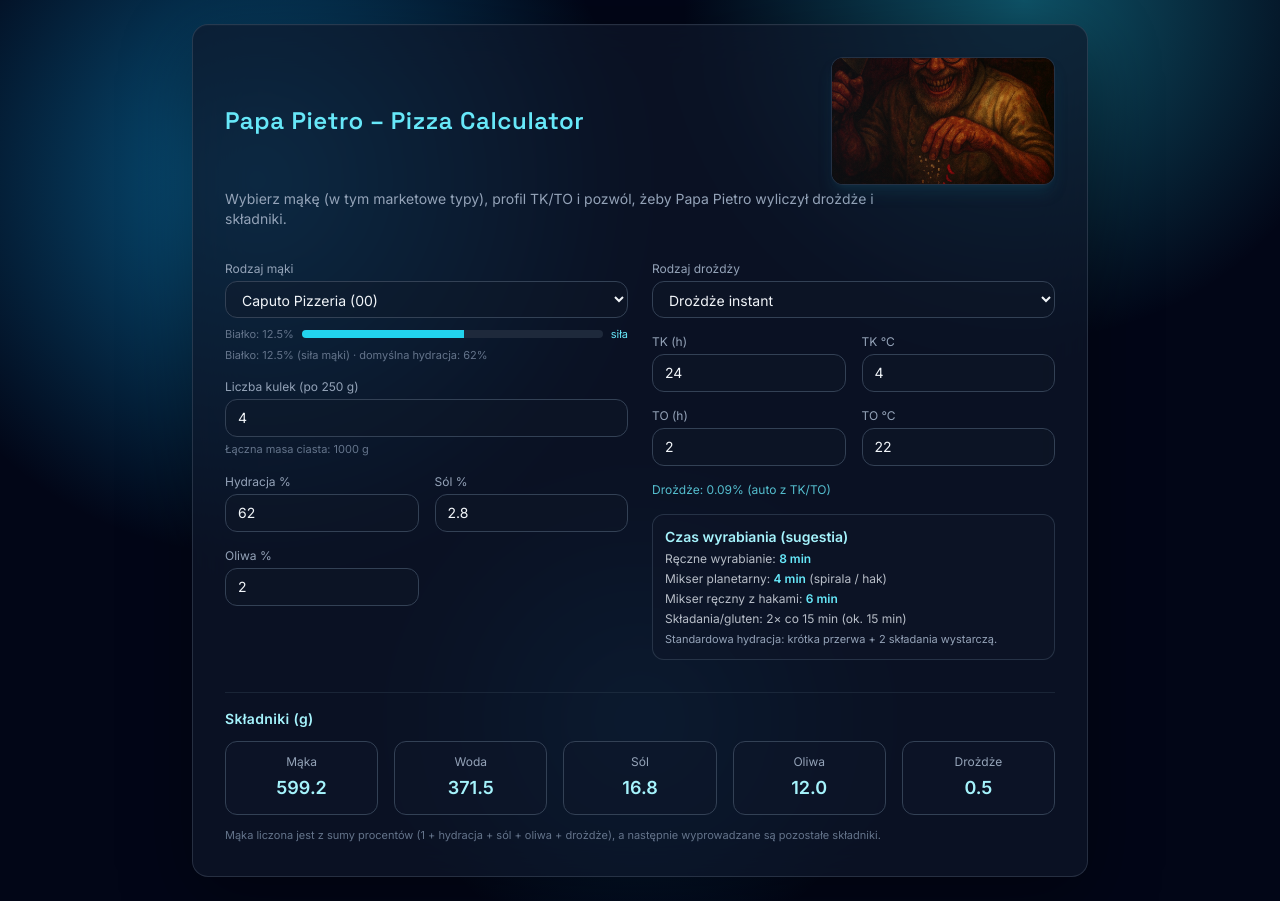
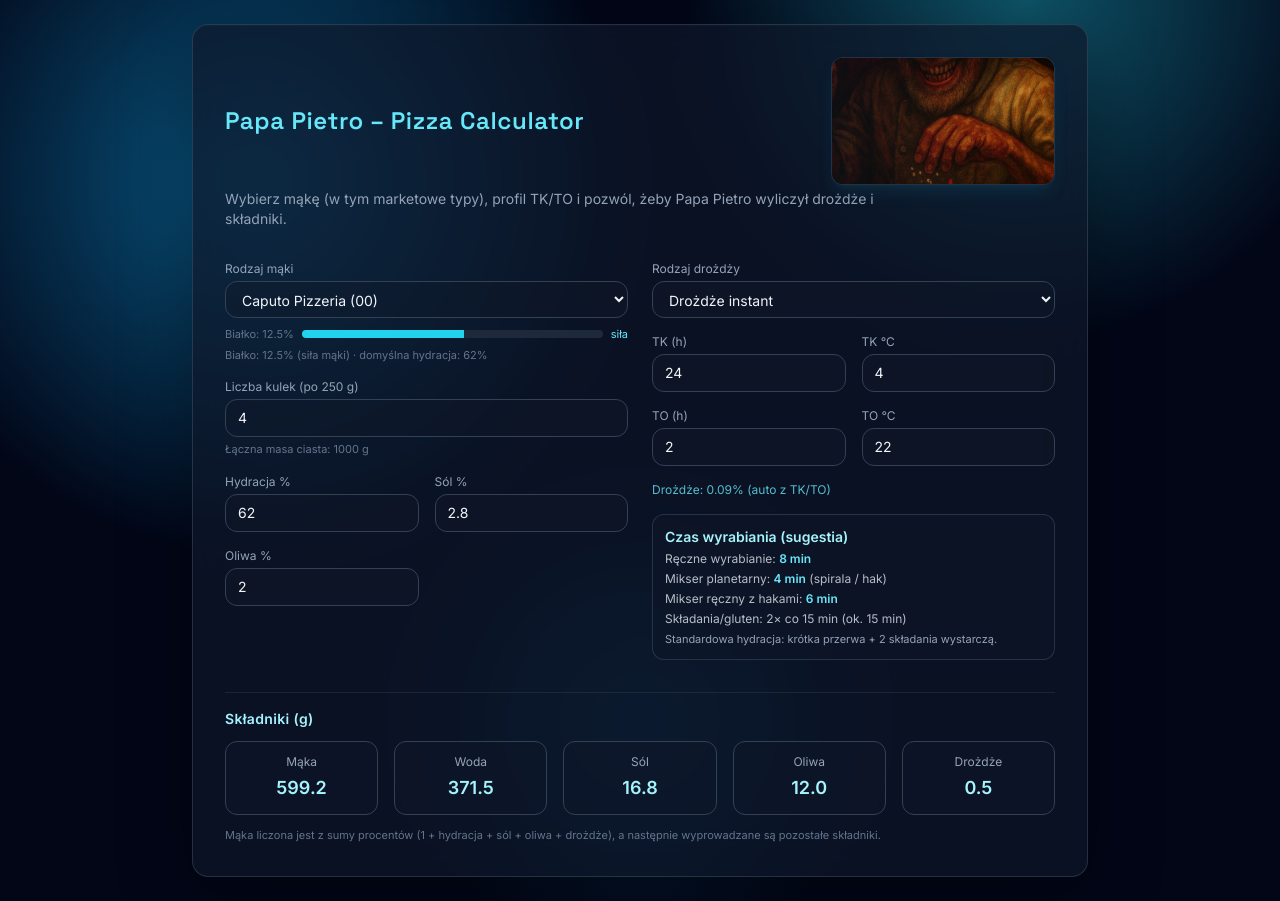
Before and after one commit to dibhell/papa_pietro, a React (Vite) app: page / in a window 1280 px wide. Built offline with nearby package versions, Linux system fonts and the light colour scheme.

Commit message:
chore: increase hero parallax to show full image

```diff
--- a/src/App.tsx
+++ b/src/App.tsx
@@ -176,8 +176,8 @@ const DoughCalculator: React.FC = () => {
                     const xRatio = (e.clientX - rect.left) / rect.width - 0.5;
                     const yRatio = (e.clientY - rect.top) / rect.height - 0.5;
                     setHeroOffset({
-                      x: xRatio * 22,
-                      y: yRatio * 22,
+                      x: xRatio * 50, // percent for transform translate
+                      y: yRatio * 50,
                     });
                   }}
                   onMouseLeave={() => setHeroOffset({ x: 0, y: 0 })}
@@ -187,7 +187,7 @@ const DoughCalculator: React.FC = () => {
                     alt="Papa Pietro dusting pizza with chili flakes"
                     className="w-full h-full object-cover transition-transform duration-200 ease-out"
                     style={{
-                      transform: `translate(${heroOffset.x}px, ${heroOffset.y}px) scale(1.2)`,
+                      transform: `translate(${heroOffset.x}%, ${heroOffset.y}%) scale(1.6)`,
                     }}
                     loading="lazy"
                     onError={() => setHeroVisible(false)}
```
